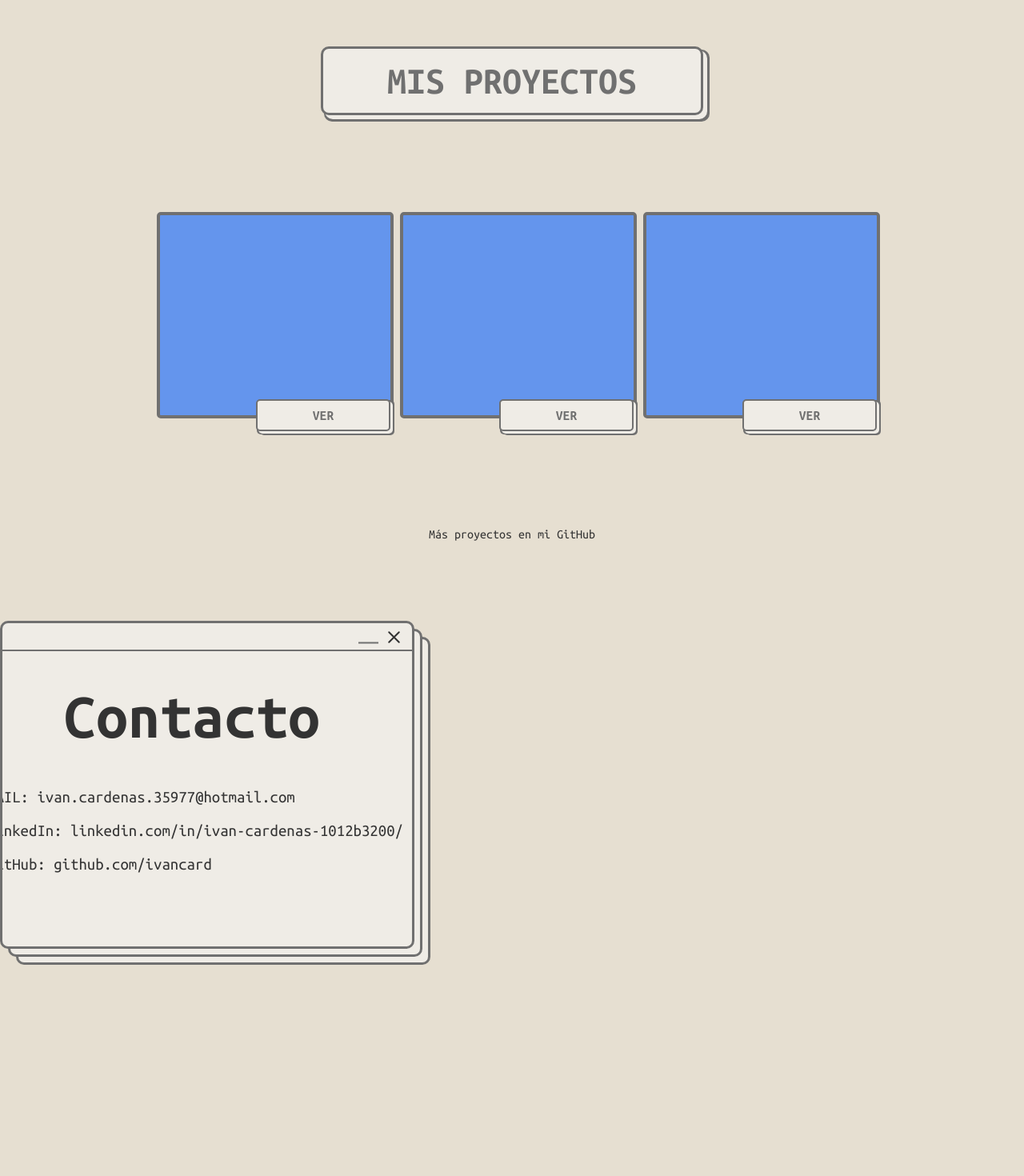
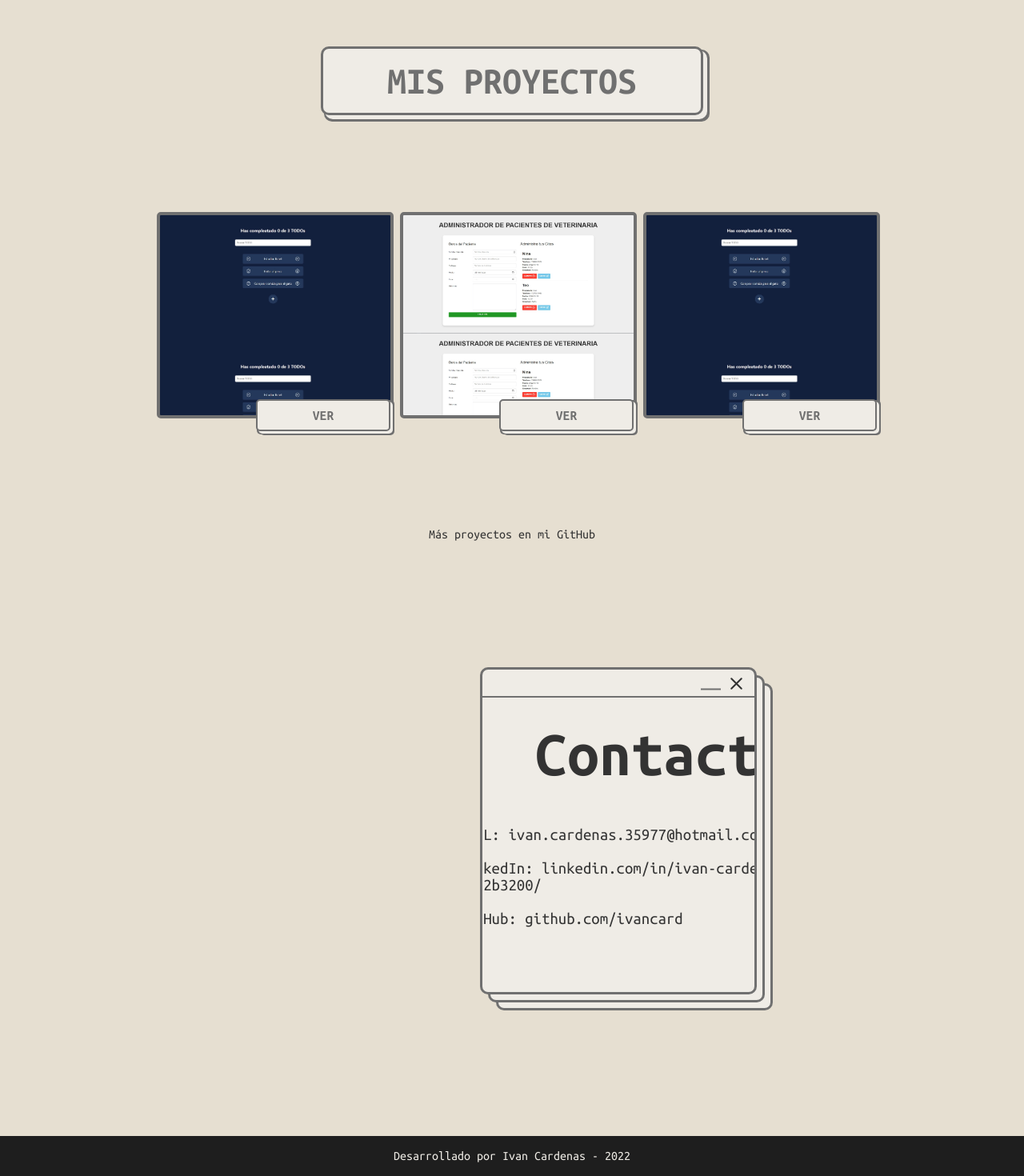
Before and after one commit to ivancard/ivan-cardenas-web-test, a React (Create React App) app: page / in a window 1280 px wide. Shown: the part 1766-3236 px from the top of the page at 80% size. Before the commit the page ends 3042 px from the top, so only its background shows below. Built offline with nearby package versions, Linux system fonts and the light colour scheme.

Commit message:
layout finalizado

```diff
--- a/src/App.js
+++ b/src/App.js
@@ -2,6 +2,7 @@ import AboutMe from './AboutMe';
 import './App.css';
 import Button from './Button';
 import Contacto from './Contacto';
+import Footer from './Footer';
 import Hero from './Hero';
 import Logo from './Logo';
 import Proyectos from './Proyectos';
@@ -39,6 +40,7 @@ function App() {
             <AboutMe />
             <Proyectos />
             <Contacto />
+            <Footer></Footer>
         </div>
     );
 }
--- a/src/Contacto/contacto.scss
+++ b/src/Contacto/contacto.scss
@@ -1,4 +1,6 @@
 .contacto-container {
-    width: 100%;
     height: 500px;
+    padding-left: 600px;
+    margin: 0 auto;
+    display: flex;
 }
--- a/src/Contacto/index.js
+++ b/src/Contacto/index.js
@@ -5,7 +5,7 @@ export default function Contacto() {
     return (
         <div className="contacto-container">
             <Hero
-                windowW="40%"
+                windowW="50%"
                 ph={false}
                 fColumn={true}
                 p1="Contacto"
--- /dev/null
+++ b/src/Footer/footer.scss
@@ -0,0 +1,12 @@
+.footer-container {
+    margin-top: 9rem;
+    background-color: #1e1e1e;
+    width: 100%;
+    height: 50px;
+    display: flex;
+    justify-content: center;
+    align-items: center;
+    .footer-texto {
+        color: #efece6;
+    }
+}
--- /dev/null
+++ b/src/Footer/index.js
@@ -0,0 +1,11 @@
+import './footer.scss';
+
+export default function Footer() {
+    return (
+        <div className="footer-container">
+            <p className="footer-texto">
+                Desarrollado por Ivan Cardenas - 2022
+            </p>
+        </div>
+    );
+}
--- a/src/Hero/hero-style.css
+++ b/src/Hero/hero-style.css
@@ -1,11 +1,6 @@
 a {
     color: inherit;
     text-decoration: none;
-    transition: all 300ms ease-in-out;
-}
-
-a:hover {
-    font-size: 1.4rem;
 }
 
 .container-hero {
--- a/src/ProyectoItem/index.js
+++ b/src/ProyectoItem/index.js
@@ -2,10 +2,13 @@ import React from 'react';
 import Button from '../Button';
 import './proyectoItem.scss';
 
-export default function ProyectoItem() {
+export default function ProyectoItem(props) {
     return (
         <React.Fragment>
-            <div className="cuadro">
+            <div
+                className="cuadro"
+                style={{ backgroundImage: `url(${props.image})` }}
+            >
                 <Button name="VER" />
             </div>
         </React.Fragment>
--- a/src/ProyectoItem/proyectoItem.scss
+++ b/src/ProyectoItem/proyectoItem.scss
@@ -3,7 +3,7 @@
     height: 50%;
     border-radius: 5px;
     border: 4px solid #707070;
-    background-color: cornflowerblue;
+    background-size: contain;
 
     Button {
         margin-top: 250px;
--- a/src/Proyectos/index.js
+++ b/src/Proyectos/index.js
@@ -1,17 +1,24 @@
 import ProyectoItem from '../ProyectoItem';
 import Tittle from '../Title';
 import './proyectos.scss';
+
+import proyecto1 from '../img/proyecto1.jpg';
+import proyecto2 from '../img/proyecto2.jpg';
 
 export default function Proyectos() {
     return (
         <div className="proyects-conteiner">
             <Tittle tittle="MIS PROYECTOS" size="3em" abs={false} />
             <div className="item-container">
-                <ProyectoItem />
-                <ProyectoItem />
-                <ProyectoItem />
+                <ProyectoItem image={proyecto1} />
+                <ProyectoItem image={proyecto2} />
+                <ProyectoItem image={proyecto1} />
             </div>
-            <p style={{ textAlign: 'center' }}>Más proyectos en mi GitHub</p>
+            <p style={{ textAlign: 'center' }}>
+                <a href="https://github.com/ivancard" target="_blank">
+                    Más proyectos en mi GitHub
+                </a>
+            </p>
         </div>
     );
 }
```
Also changed, not shown: src/img/proyecto2.2.jpg (added), src/img/proyecto2.jpg (added).
